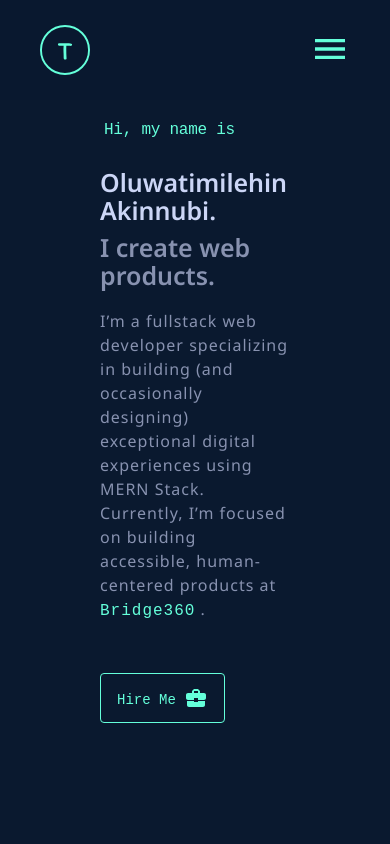
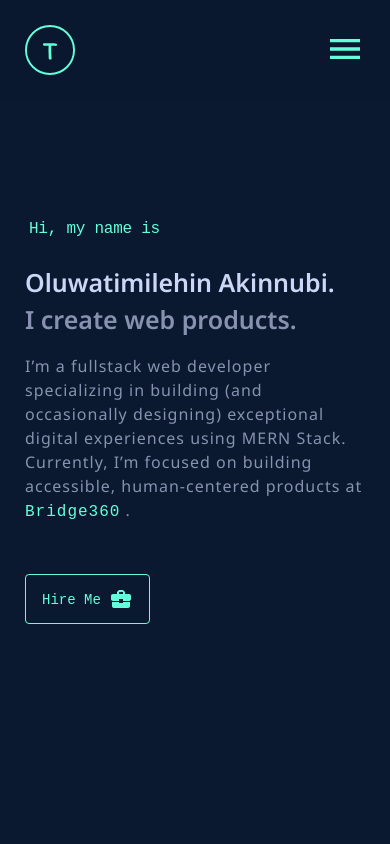
Before and after one commit to tea-scripts/portfolio, a React (Create React App) app: page / in a window 390 px wide. Shown: the top 844 px of the page. Built offline with nearby package versions, Linux system fonts and the light colour scheme.

Commit message:
Minor UI updates for mobile view ✅

```diff
--- a/src/index.css
+++ b/src/index.css
@@ -141,6 +141,10 @@ section {
   max-width: 1000px;
 }
 
+/* END OF GLOBALS */
+
+/* HEADER */
+
 .header {
   display: flex;
   -webkit-box-pack: justify;
@@ -163,11 +167,21 @@ section {
   box-sizing: border-box;
 }
 
-@media screen and (max-width: 768px) {
-  .header {
-    padding: 0px 25px;
+@media (prefers-reduced-motion: no-preference) {
+  .header-scrollY {
+    height: var(--nav-scroll-height);
+    transform: translateY(calc(var(--nav-scroll-height) * -1));
+    box-shadow: 0 10px 30px -10px var(--navy-shadow);
+  }
+
+  .header-scrollX {
+    height: var(--nav-height);
   }
 }
+
+/* END OF HEADER */
+
+/* MAIN */
 
 main {
   margin: 0px auto;
@@ -195,18 +209,6 @@ nav {
   font-family: var(--font-mono);
   counter-reset: item 0;
   z-index: 12;
-}
-
-@media (prefers-reduced-motion: no-preference) {
-  .header-scrollY {
-    height: var(--nav-scroll-height);
-    transform: translateY(calc(var(--nav-scroll-height) * -1));
-    box-shadow: 0 10px 30px -10px var(--navy-shadow);
-  }
-
-  .header-scrollX {
-    height: var(--nav-height);
-  }
 }
 
 /* HERO */
@@ -310,56 +312,7 @@ li {
 
 /* END OF NAV LINKS */
 
-@media screen and (min-width: 768px) {
-  .hamburger {
-    display: none;
-  }
-
-  .links {
-    display: flex;
-    -webkit-box-pack: justify;
-    justify-content: space-between;
-    -webkit-box-align: center;
-    align-items: center;
-    padding: 0px;
-    margin: 0px;
-    list-style: none;
-  }
-}
-
-@media screen and (max-width: 768px) {
-  .header {
-    padding: '0px 25px';
-  }
-
-  .email-link-container,
-  .social-links-container {
-    display: none;
-  }
-}
-
-@media (max-width: 1080px) {
-  .header {
-    padding: 0px 40px;
-  }
-
-  main {
-    padding: 200px 100px;
-  }
-
-  main.fillHeight {
-    padding: 0px 100px;
-  }
-
-  .social-links-container {
-    left: 10px;
-    right: auto;
-  }
-  .email-link-container {
-    right: 10px;
-    left: auto;
-  }
-}
+/* SOCIAL LINKS */
 
 .social-links-container {
   width: 40px;
@@ -428,3 +381,101 @@ li {
   -webkit-writing-mode: vertical-rl;
   writing-mode: vertical-rl;
 }
+
+/* SOCIAL LINKS */
+
+/* Min Widths */
+
+/* 768px */
+
+@media screen and (min-width: 768px) {
+  .hamburger {
+    display: none;
+  }
+
+  .links {
+    display: flex;
+    -webkit-box-pack: justify;
+    justify-content: space-between;
+    -webkit-box-align: center;
+    align-items: center;
+    padding: 0px;
+    margin: 0px;
+    list-style: none;
+  }
+}
+
+/* Max Widths */
+
+/* 1080px */
+
+@media (max-width: 1080px) {
+  .header {
+    padding: 0px 40px;
+  }
+
+  main {
+    padding: 200px 100px;
+  }
+
+  main.fillHeight {
+    padding: 0px 100px;
+  }
+
+  .social-links-container {
+    left: 10px;
+    right: auto;
+  }
+
+  .email-link-container {
+    right: 10px;
+    left: auto;
+  }
+}
+
+/* 768px */
+
+@media (max-width: 768px) {
+  .header {
+    padding: 0px 25px;
+  }
+
+  section {
+    padding: 80px 0px;
+  }
+
+  .email-link-container,
+  .social-links-container {
+    display: none;
+  }
+
+  main {
+    padding: 150px 50px;
+  }
+
+  main.fillHeight {
+    padding: 0px 50px;
+  }
+}
+
+/* 480px */
+
+@media (max-width: 480px) {
+  main.fillHeight {
+    padding: 0px 25px;
+  }
+
+  main {
+    padding: 125px 25px;
+  }
+
+  section {
+    padding: 60px 0px;
+  }
+}
+
+@media (max-width: 480px) and (min-height: 700px) {
+  .hero {
+    padding-bottom: 10vh;
+  }
+}
```
